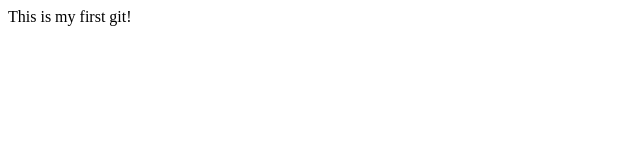
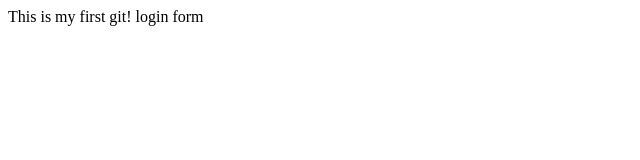
Before and after one commit to imhilla/git-one, a plain HTML site: page index.html in a window 1280 px wide. Shown: the full height of the page, 0-640 px from the left. Drawn offline with Linux system fonts and the light colour scheme.

Commit message:
login form

```diff
--- /dev/null
+++ b/dir2/app2.js
@@ -0,0 +1 @@
+console.log('221');
--- a/index.html
+++ b/index.html
@@ -4,5 +4,6 @@
 </head>
 <body>
     This is my first git!
+    login form
 </body>
 </html>
```
Also changed, not shown: login.html (added, +1 -0 lines), 1 other file.
